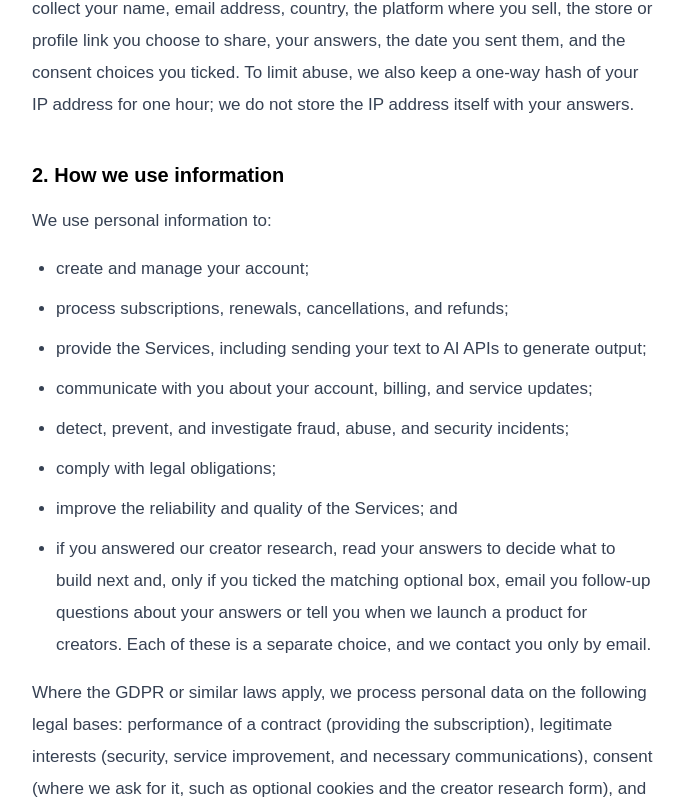
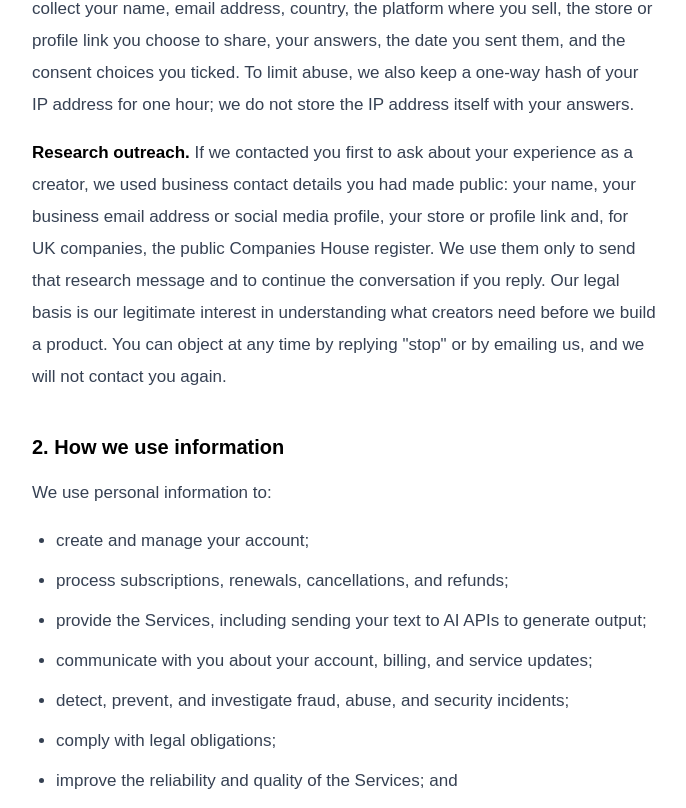
Before and after one commit to viniciussucupira/nimbus-labs, a Next.js app: page /privacy in a window 1280 px wide. Shown: the part 1492-2300 px from the top of the page, without its empty margins (296-982 px from the left). Built offline with nearby package versions, Linux system fonts and the light colour scheme.

Commit message:
docs: explain research outreach data from public sources

```diff
--- a/app/privacy/page.tsx
+++ b/app/privacy/page.tsx
@@ -96,6 +96,19 @@ export default function PrivacyPage() {
           answers, the date you sent them, and the consent choices you ticked.
           To limit abuse, we also keep a one-way hash of your IP address for
           one hour; we do not store the IP address itself with your answers.
+        </p>
+        <p>
+          <strong className="text-black">Research outreach.</strong> If we
+          contacted you first to ask about your experience as a creator, we
+          used business contact details you had made public: your name, your
+          business email address or social media profile, your store or
+          profile link and, for UK companies, the public Companies House
+          register. We use them only to send that research message and to
+          continue the conversation if you reply. Our legal basis is our
+          legitimate interest in understanding what creators need before we
+          build a product. You can object at any time by replying
+          &quot;stop&quot; or by emailing us, and we will not contact you
+          again.
         </p>
       </LegalSection>
 
@@ -200,6 +213,12 @@ export default function PrivacyPage() {
           first. They are stored with our database provider (Upstash) on
           infrastructure used by our hosting provider (Vercel).
         </p>
+        <p>
+          Research outreach records (who we contacted, when, and any reply) are
+          kept for up to 24 months from the last contact. If you ask us to
+          stop, we keep only your name and contact detail on a do-not-contact
+          list, so that we can respect your request.
+        </p>
       </LegalSection>
 
       <LegalSection title="6. International transfers">
```
